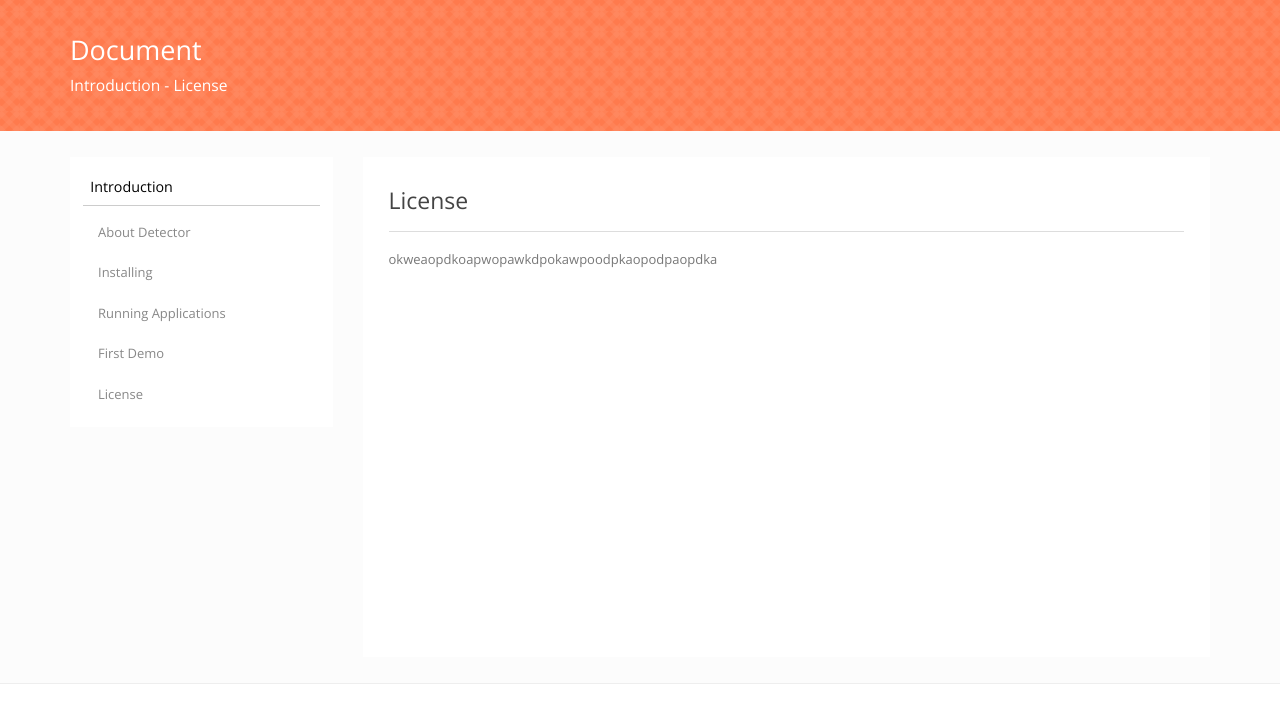
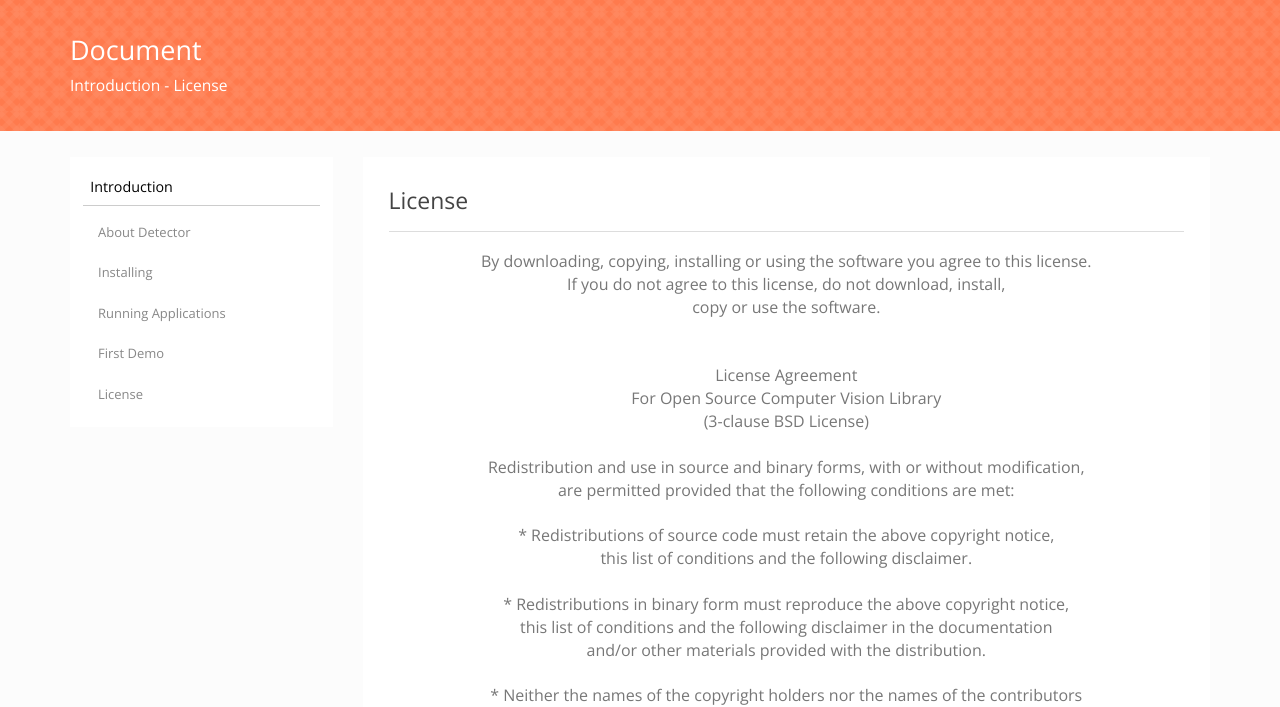
Before and after one commit to pbl2014/detector-site, a plain HTML site: page document/license.html in a window 1280 px wide. Shown: the part 74-781 px from the top of the page. Drawn offline with nearby package versions, Linux system fonts and the light colour scheme; grey boxes are pictures that could not be loaded.

Commit message:
modify by kaku

```diff
--- a/document/license.html
+++ b/document/license.html
@@ -46,7 +46,43 @@
           <h3 id="dtm-title"></h3>
           <hr/>
           <!-- content -->
-          <p>okweaopdkoapwopawkdpokawpoodpkaopodpaopdka</p>
+          <p align="center">
+          	<font size="3">
+              By downloading, copying, installing or using the software you agree to this license.<br>
+              If you do not agree to this license, do not download, install,<br>
+              copy or use the software.<br>
+              <br>
+              <br>
+                                        License Agreement<br>
+                             For Open Source Computer Vision Library<br>
+                                     (3-clause BSD License)<br>
+<br>
+              Redistribution and use in source and binary forms, with or without modification,<br>
+              are permitted provided that the following conditions are met:<br>
+              <br>
+                * Redistributions of source code must retain the above copyright notice,<br>
+                  this list of conditions and the following disclaimer.<br>
+              <br>
+                * Redistributions in binary form must reproduce the above copyright notice,<br>
+                  this list of conditions and the following disclaimer in the documentation<br>
+                  and/or other materials provided with the distribution.<br>
+              <br>
+                * Neither the names of the copyright holders nor the names of the contributors<br>
+                  may be used to endorse or promote products derived from this software<br>
+                  without specific prior written permission.<br>
+              <br>
+              This software is provided by the copyright holders and contributors "as is" and<br>
+              any express or implied warranties, including, but not limited to, the implied<br>
+              warranties of merchantability and fitness for a particular purpose are disclaimed.<br>
+              In no event shall copyright holders or contributors be liable for any direct,<br>
+              indirect, incidental, special, exemplary, or consequential damages<br>
+              (including, but not limited to, procurement of substitute goods or services;<br>
+              loss of use, data, or profits; or business interruption) however caused<br>
+              and on any theory of liability, whether in contract, strict liability,<br>
+              or tort (including negligence or otherwise) arising in any way out of<br>
+              the use of this software, even if advised of the possibility of such damage.
+          	</font>
+          </p>
         </div>
       </div>
 
```
Also changed, not shown: document/about.html (+19 -1 lines), images/slider01.jpg (added), images/slider02.jpg (added).
